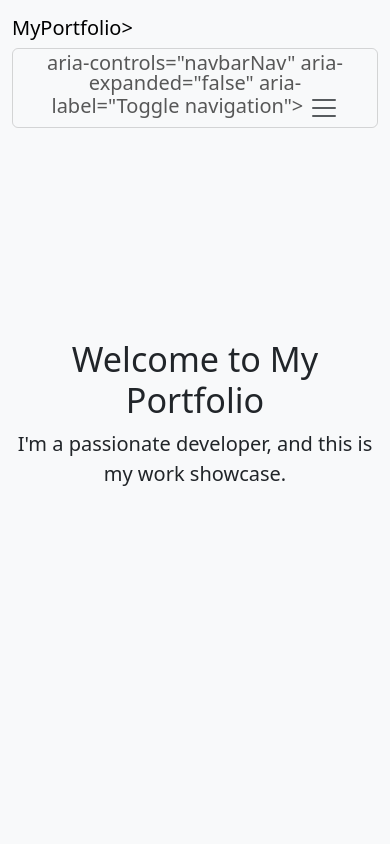
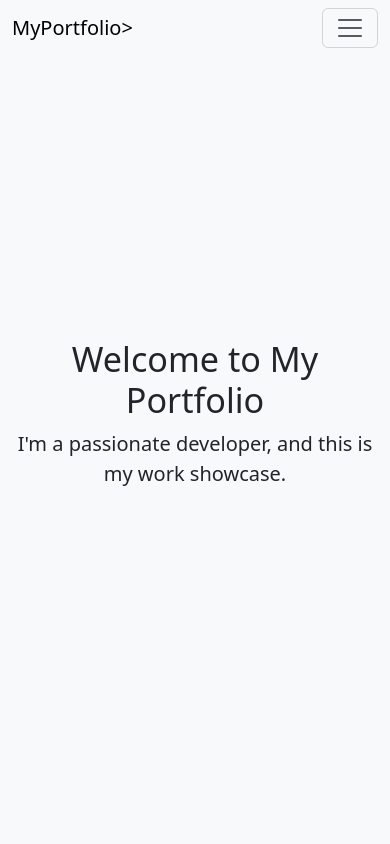
Before and after one commit to YuaristaAvia/yuaristaavia.github.io, a plain HTML site: page index.html in a window 390 px wide. Shown: the top 844 px of the page. Drawn offline with nearby package versions, Linux system fonts and the light colour scheme.

Commit message:
Update index.html

```diff
--- a/index.html
+++ b/index.html
@@ -17,7 +17,6 @@
             <div class="container">
                 <a class="navbar-brand" href="#home">MyPortfolio></a>
                 <button class="navbar-toggler" type="button" data-bs-toggle="collapse" data-bs-target="#navbarNav">
-                    aria-controls="navbarNav" aria-expanded="false" aria-label="Toggle navigation">
                     <span class="navbar-toggler-icon"></span>
                 </button>
                 <div class="collapse navbar-collapse" id="navbarNav">
```
